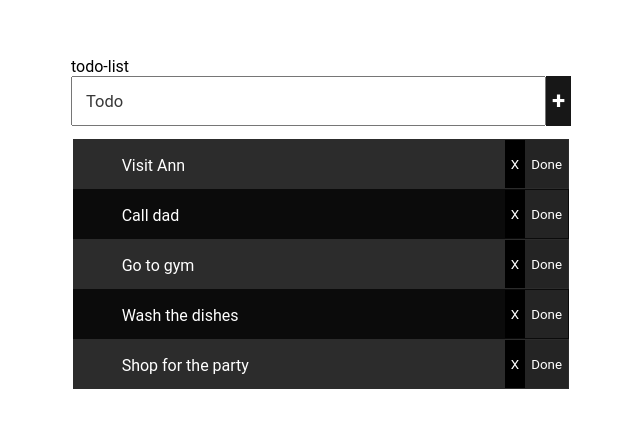
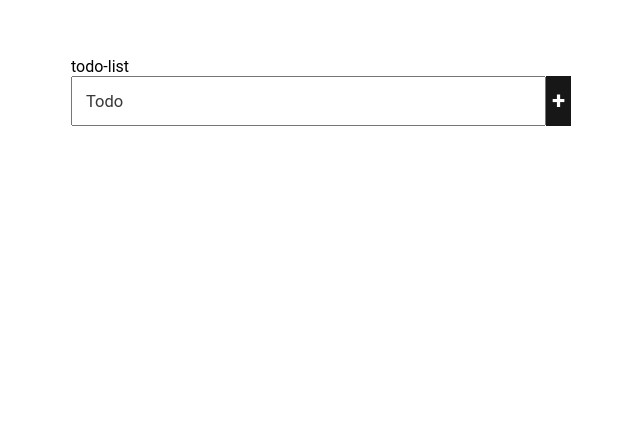
Before and after one commit to EmilianoRojas/todo-list-angular, an Angular app: page / in a window 1280 px wide. Shown: the part 111-538 px from the top of the page, without its empty margins (319-959 px from the left). Built offline with nearby package versions, Linux system fonts and the light colour scheme.

Commit message:
add functionality

```diff
--- a/src/app/app.component.html
+++ b/src/app/app.component.html
@@ -6,54 +6,10 @@
       <button (click)="Add(newTask.value)" class="add-button">+</button>
     </div>
     <table>
-      <tr class="even">
+      <tr *ngFor="let task of tasks" class="even">
         <td>
           <pre>
-            Visit Ann
-          </pre>
-        </td>
-        <td>
-          <button class="remove-button">X</button>
-          <button class="done-button">Done</button>
-        </td>
-      </tr>
-      <tr class="odd">
-        <td>
-          <pre>
-            Call dad
-          </pre>
-        </td>
-        <td>
-          <button class="remove-button">X</button>
-          <button class="done-button">Done</button>
-        </td>
-      </tr>
-      <tr class="even">
-        <td>
-          <pre>
-            Go to gym
-          </pre>
-        </td>
-        <td>
-          <button class="remove-button">X</button>
-          <button class="done-button">Done</button>
-        </td>
-      </tr>
-      <tr class="odd">
-        <td>
-          <pre>
-            Wash the dishes
-          </pre>
-        </td>
-        <td>
-          <button class="remove-button">X</button>
-          <button class="done-button">Done</button>
-        </td>
-      </tr>
-      <tr class="even">
-        <td>
-          <pre>
-            Shop for the party
+            {{task}}
           </pre>
         </td>
         <td>
--- a/src/app/app.component.ts
+++ b/src/app/app.component.ts
@@ -7,8 +7,9 @@ import { Component } from '@angular/core';
 })
 export class AppComponent {
   title = 'todo-list';
+  tasks: string[] = [];
 
   Add(newTask: string){
-    alert(newTask)
+    this.tasks.push(newTask);
   }
 }
```
